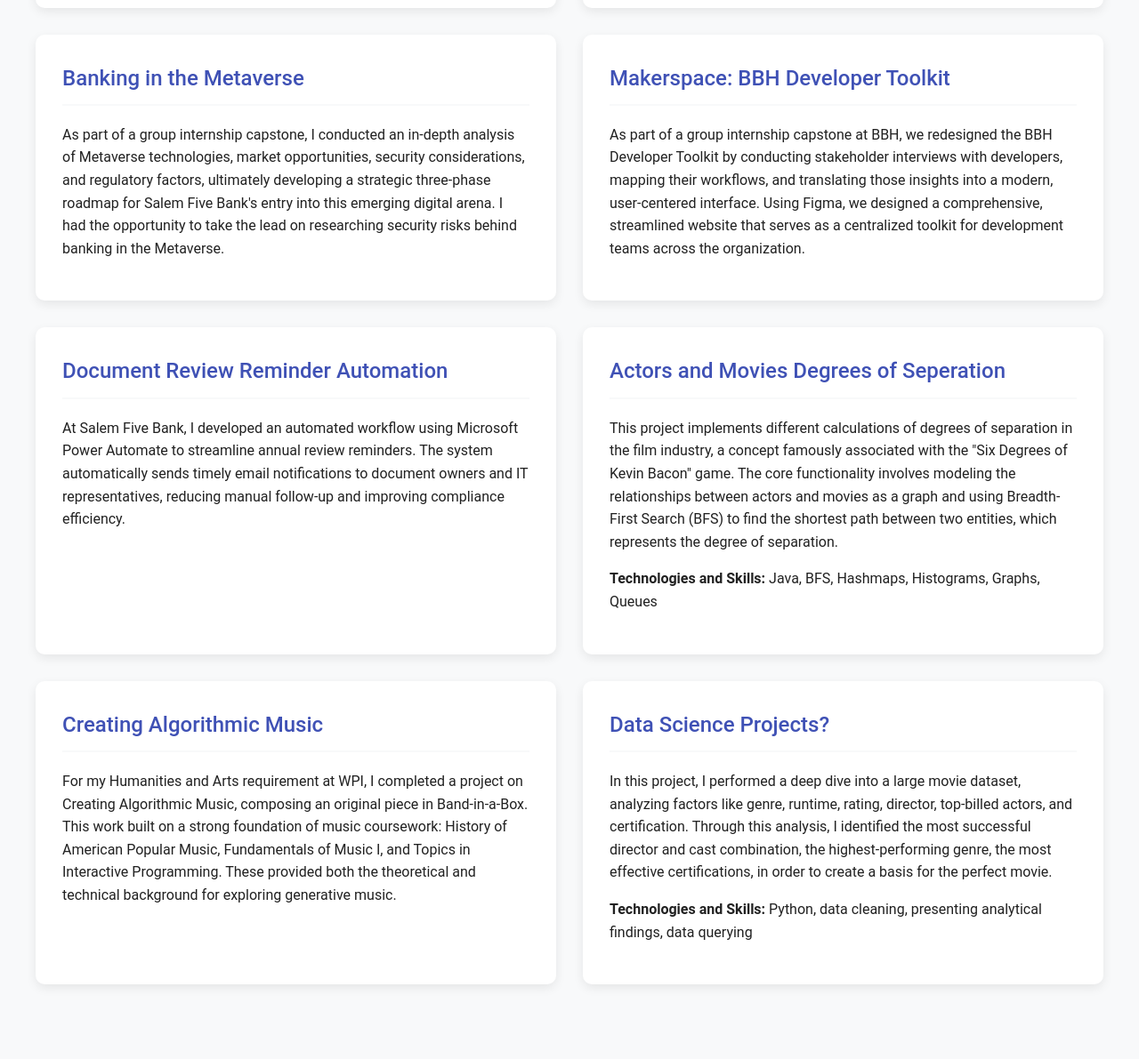
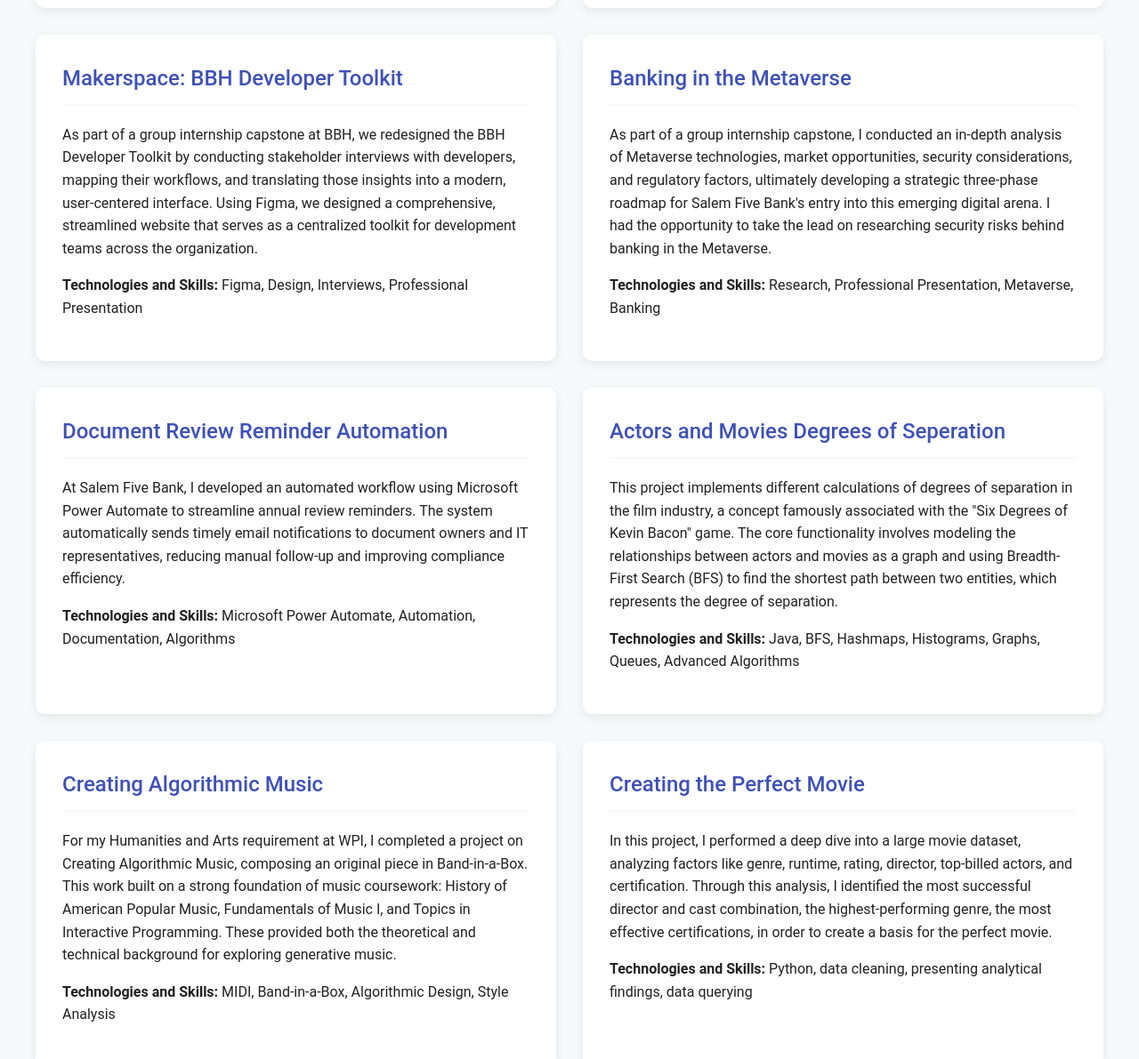
Before and after one commit to miafrattasio/portfolio-website, a plain HTML site: page projects.html in a window 1280 px wide. Shown: the part 2292-3483 px from the top of the page at 89% size. Drawn offline with Linux system fonts and the light colour scheme.

Commit message:
Project changes

```diff
--- a/projects.html
+++ b/projects.html
@@ -85,35 +85,40 @@
 
 
         <article class="info-card">
-            <h3>Banking in the Metaverse</h3>
-            <p>As part of a group internship capstone, I conducted an in-depth analysis of Metaverse technologies, market opportunities, security considerations, and regulatory factors, ultimately developing a strategic three-phase roadmap for Salem Five Bank's entry into this emerging digital arena. I had the opportunity to take the lead on researching security risks behind banking in the Metaverse.</p>
+            <h3>Makerspace: BBH Developer Toolkit</h3>
+            <p>As part of a group internship capstone at BBH, we redesigned the BBH Developer Toolkit by conducting stakeholder interviews with developers, mapping their workflows, and translating those insights into a modern, user-centered interface. Using Figma, we designed a comprehensive, streamlined website that serves as a centralized toolkit for development teams across the organization.</p>
+            <p><strong>Technologies and Skills:</strong> Figma, Design, Interviews, Professional Presentation</p>
         </article>
 
         <article class="info-card">
-            <h3>Makerspace: BBH Developer Toolkit</h3>
-            <p>As part of a group internship capstone at BBH, we redesigned the BBH Developer Toolkit by conducting stakeholder interviews with developers, mapping their workflows, and translating those insights into a modern, user-centered interface. Using Figma, we designed a comprehensive, streamlined website that serves as a centralized toolkit for development teams across the organization.</p>
+            <h3>Banking in the Metaverse</h3>
+            <p>As part of a group internship capstone, I conducted an in-depth analysis of Metaverse technologies, market opportunities, security considerations, and regulatory factors, ultimately developing a strategic three-phase roadmap for Salem Five Bank's entry into this emerging digital arena. I had the opportunity to take the lead on researching security risks behind banking in the Metaverse.</p>
+            <p><strong>Technologies and Skills:</strong> Research, Professional Presentation, Metaverse, Banking</p>
         </article>
+
 
         <article class="info-card">
             <h3>Document Review Reminder Automation</h3>
             <p>At Salem Five Bank, I developed an automated workflow using Microsoft Power Automate to streamline annual review reminders. The system automatically sends timely email notifications to document owners and IT representatives, reducing manual follow-up and improving compliance efficiency.</p>
+            <p><strong>Technologies and Skills:</strong> Microsoft Power Automate, Automation, Documentation, Algorithms</p>
         </article>
 
 
         <article class="info-card">
             <h3>Actors and Movies Degrees of Seperation</h3>
             <p>This project implements different calculations of degrees of separation in the film industry, a concept famously associated with the "Six Degrees of Kevin Bacon" game. The core functionality involves modeling the relationships between actors and movies as a graph and using Breadth-First Search (BFS) to find the shortest path between two entities, which represents the degree of separation.</p>
-            <p><strong>Technologies and Skills:</strong> Java, BFS, Hashmaps, Histograms, Graphs, Queues</p>
+            <p><strong>Technologies and Skills:</strong> Java, BFS, Hashmaps, Histograms, Graphs, Queues, Advanced Algorithms</p>
         </article>
 
         <article class="info-card">
             <h3>Creating Algorithmic Music</h3>
             <p>For my Humanities and Arts requirement at WPI, I completed a project on Creating Algorithmic Music, composing an original piece in Band-in-a-Box. This work built on a strong foundation of music coursework: History of American Popular Music, Fundamentals of Music I, and Topics in Interactive Programming. These provided both the theoretical and technical background for exploring generative music.</p>
+            <p><strong>Technologies and Skills:</strong> MIDI, Band-in-a-Box, Algorithmic Design, Style Analysis</p>
         </article>
 
 
         <article class="info-card">
-            <h3>Data Science Projects?</h3>
+            <h3>Creating the Perfect Movie</h3>
             <p>In this project, I performed a deep dive into a large movie dataset, analyzing factors like genre, runtime, rating, director, top-billed actors, and certification. Through this analysis, I identified the most successful director and cast combination, the highest-performing genre, the most effective certifications, in order to create a basis for the perfect movie. </p>
             <p><strong>Technologies and Skills:</strong> Python, data cleaning, presenting analytical findings, data querying</p>
         </article>
```
